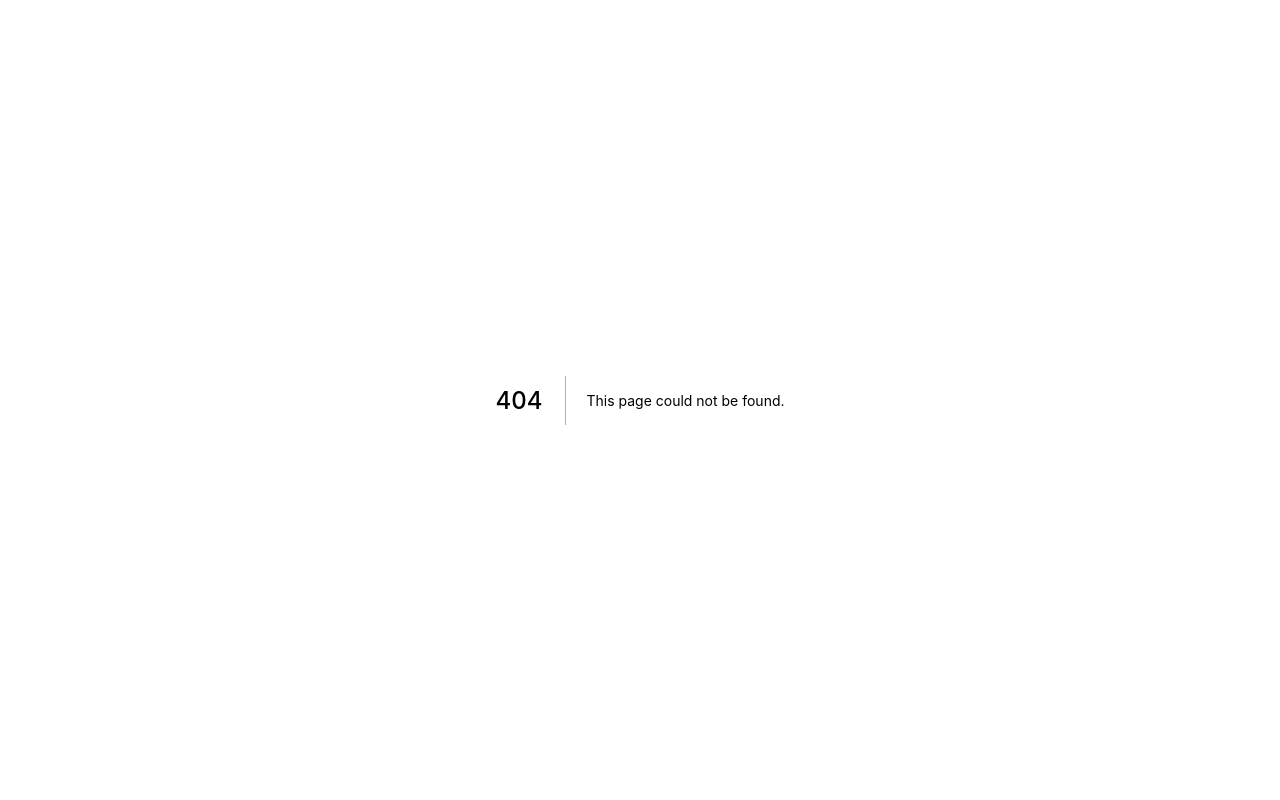
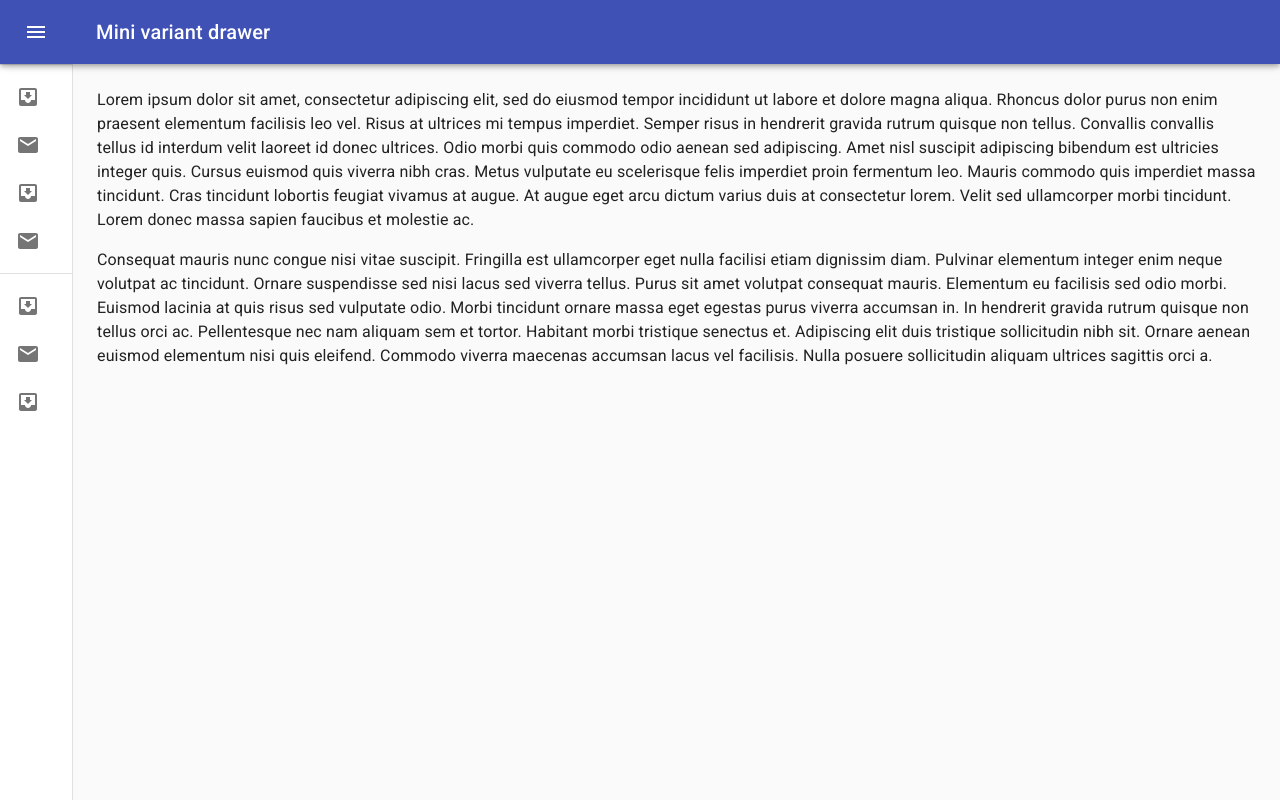
Before and after one commit to walternascimentobarroso/list, a Next.js app: page /menu in a window 1280 px wide. Before the commit this address had no page. Built offline with nearby package versions, Linux system fonts and the light colour scheme.

Commit message:
[ADJUST] New changes for app

```diff
--- a/package.json
+++ b/package.json
@@ -12,6 +12,7 @@
   "license": "ISC",
   "dependencies": {
     "@material-ui/core": "^4.11.3",
+    "@material-ui/icons": "^4.11.2",
     "next": "^10.0.7",
     "react": "^17.0.1",
     "react-dom": "^17.0.1"
--- /dev/null
+++ b/src/pages/_app.tsx
@@ -0,0 +1,13 @@
+import Head from 'next/head';
+
+export default function MyApp({ Component, pageProps }) {
+  return (
+    <>
+      <Head>
+        <title>List</title>
+        <meta name="viewport" content="minimum-scale=1, initial-scale=1, width=device-width" />
+      </Head>
+      <Component {...pageProps} />
+    </>
+  )
+}
--- a/src/pages/_document.tsx
+++ b/src/pages/_document.tsx
@@ -7,7 +7,7 @@
         <Head>
           <link rel="shortcut icon" href="favicon.png" type="image/png" />
           <link rel="stylesheet" href="https://fonts.googleapis.com/css?family=Roboto:300,400,500,700&display=swap" />
-          <meta name="viewport" content="minimum-scale=1, initial-scale=1, width=device-width" />
+          <link rel="stylesheet" href="https://fonts.googleapis.com/icon?family=Material+Icons" />
         </Head>
         <body>
           <Main />
--- /dev/null
+++ b/src/pages/menu.tsx
@@ -0,0 +1,191 @@
+import React from 'react';
+import clsx from 'clsx';
+import { createStyles, makeStyles, useTheme, Theme } from '@material-ui/core/styles';
+import Drawer from '@material-ui/core/Drawer';
+import AppBar from '@material-ui/core/AppBar';
+import Toolbar from '@material-ui/core/Toolbar';
+import List from '@material-ui/core/List';
+import CssBaseline from '@material-ui/core/CssBaseline';
+import Typography from '@material-ui/core/Typography';
+import Divider from '@material-ui/core/Divider';
+import IconButton from '@material-ui/core/IconButton';
+import MenuIcon from '@material-ui/icons/Menu';
+import ChevronLeftIcon from '@material-ui/icons/ChevronLeft';
+import ChevronRightIcon from '@material-ui/icons/ChevronRight';
+import ListItem from '@material-ui/core/ListItem';
+import ListItemIcon from '@material-ui/core/ListItemIcon';
+import ListItemText from '@material-ui/core/ListItemText';
+import InboxIcon from '@material-ui/icons/MoveToInbox';
+import MailIcon from '@material-ui/icons/Mail';
+
+const drawerWidth = 240;
+
+const useStyles = makeStyles((theme: Theme) =>
+    createStyles({
+        root: {
+            display: 'flex',
+        },
+        appBar: {
+            zIndex: theme.zIndex.drawer + 1,
+            transition: theme.transitions.create(['width', 'margin'], {
+                easing: theme.transitions.easing.sharp,
+                duration: theme.transitions.duration.leavingScreen,
+            }),
+        },
+        appBarShift: {
+            marginLeft: drawerWidth,
+            width: `calc(100% - ${drawerWidth}px)`,
+            transition: theme.transitions.create(['width', 'margin'], {
+                easing: theme.transitions.easing.sharp,
+                duration: theme.transitions.duration.enteringScreen,
+            }),
+        },
+        menuButton: {
+            marginRight: 36,
+        },
+        hide: {
+            display: 'none',
+        },
+        drawer: {
+            width: drawerWidth,
+            flexShrink: 0,
+            whiteSpace: 'nowrap',
+        },
+        drawerOpen: {
+            width: drawerWidth,
+            transition: theme.transitions.create('width', {
+                easing: theme.transitions.easing.sharp,
+                duration: theme.transitions.duration.enteringScreen,
+            }),
+        },
+        drawerClose: {
+            transition: theme.transitions.create('width', {
+                easing: theme.transitions.easing.sharp,
+                duration: theme.transitions.duration.leavingScreen,
+            }),
+            overflowX: 'hidden',
+            width: theme.spacing(7) + 1,
+            [theme.breakpoints.up('sm')]: {
+                width: theme.spacing(9) + 1,
+            },
+        },
+        toolbar: {
+            display: 'flex',
+            alignItems: 'center',
+            justifyContent: 'flex-end',
+            padding: theme.spacing(0, 1),
+            // necessary for content to be below app bar
+            ...theme.mixins.toolbar,
+        },
+        content: {
+            flexGrow: 1,
+            padding: theme.spacing(3),
+        },
+    }),
+);
+
+export default function MiniDrawer() {
+    const classes = useStyles();
+    const theme = useTheme();
+    const [open, setOpen] = React.useState(false);
+
+    const handleDrawerOpen = () => {
+        setOpen(true);
+    };
+
+    const handleDrawerClose = () => {
+        setOpen(false);
+    };
+
+    return (
+        <div className={classes.root}>
+            <CssBaseline />
+            <AppBar
+                position="fixed"
+                className={clsx(classes.appBar, {
+                    [classes.appBarShift]: open,
+                })}
+            >
+                <Toolbar>
+                    <IconButton
+                        color="inherit"
+                        aria-label="open drawer"
+                        onClick={handleDrawerOpen}
+                        edge="start"
+                        className={clsx(classes.menuButton, {
+                            [classes.hide]: open,
+                        })}
+                    >
+                        <MenuIcon />
+                    </IconButton>
+                    <Typography variant="h6" noWrap>
+                        Mini variant drawer
+          </Typography>
+                </Toolbar>
+            </AppBar>
+            <Drawer
+                variant="permanent"
+                className={clsx(classes.drawer, {
+                    [classes.drawerOpen]: open,
+                    [classes.drawerClose]: !open,
+                })}
+                classes={{
+                    paper: clsx({
+                        [classes.drawerOpen]: open,
+                        [classes.drawerClose]: !open,
+                    }),
+                }}
+            >
+                <div className={classes.toolbar}>
+                    <IconButton onClick={handleDrawerClose}>
+                        {theme.direction === 'rtl' ? <ChevronRightIcon /> : <ChevronLeftIcon />}
+                    </IconButton>
+                </div>
+                <Divider />
+                <List>
+                    {['Inbox', 'Starred', 'Send email', 'Drafts'].map((text, index) => (
+                        <ListItem button key={text}>
+                            <ListItemIcon>{index % 2 === 0 ? <InboxIcon /> : <MailIcon />}</ListItemIcon>
+                            <ListItemText primary={text} />
+                        </ListItem>
+                    ))}
+                </List>
+                <Divider />
+                <List>
+                    {['All mail', 'Trash', 'Spam'].map((text, index) => (
+                        <ListItem button key={text}>
+                            <ListItemIcon>{index % 2 === 0 ? <InboxIcon /> : <MailIcon />}</ListItemIcon>
+                            <ListItemText primary={text} />
+                        </ListItem>
+                    ))}
+                </List>
+            </Drawer>
+            <main className={classes.content}>
+                <div className={classes.toolbar} />
+                <Typography paragraph>
+                    Lorem ipsum dolor sit amet, consectetur adipiscing elit, sed do eiusmod tempor incididunt
+                    ut labore et dolore magna aliqua. Rhoncus dolor purus non enim praesent elementum
+                    facilisis leo vel. Risus at ultrices mi tempus imperdiet. Semper risus in hendrerit
+                    gravida rutrum quisque non tellus. Convallis convallis tellus id interdum velit laoreet id
+                    donec ultrices. Odio morbi quis commodo odio aenean sed adipiscing. Amet nisl suscipit
+                    adipiscing bibendum est ultricies integer quis. Cursus euismod quis viverra nibh cras.
+                    Metus vulputate eu scelerisque felis imperdiet proin fermentum leo. Mauris commodo quis
+                    imperdiet massa tincidunt. Cras tincidunt lobortis feugiat vivamus at augue. At augue eget
+                    arcu dictum varius duis at consectetur lorem. Velit sed ullamcorper morbi tincidunt. Lorem
+                    donec massa sapien faucibus et molestie ac.
+        </Typography>
+                <Typography paragraph>
+                    Consequat mauris nunc congue nisi vitae suscipit. Fringilla est ullamcorper eget nulla
+                    facilisi etiam dignissim diam. Pulvinar elementum integer enim neque volutpat ac
+                    tincidunt. Ornare suspendisse sed nisi lacus sed viverra tellus. Purus sit amet volutpat
+                    consequat mauris. Elementum eu facilisis sed odio morbi. Euismod lacinia at quis risus sed
+                    vulputate odio. Morbi tincidunt ornare massa eget egestas purus viverra accumsan in. In
+                    hendrerit gravida rutrum quisque non tellus orci ac. Pellentesque nec nam aliquam sem et
+                    tortor. Habitant morbi tristique senectus et. Adipiscing elit duis tristique sollicitudin
+                    nibh sit. Ornare aenean euismod elementum nisi quis eleifend. Commodo viverra maecenas
+                    accumsan lacus vel facilisis. Nulla posuere sollicitudin aliquam ultrices sagittis orci a.
+        </Typography>
+            </main>
+        </div>
+    );
+}
```
Also changed, not shown: src/pages/index.tsx (+10 -7 lines), 2 other files (tests, documents, lock files or other folders).
